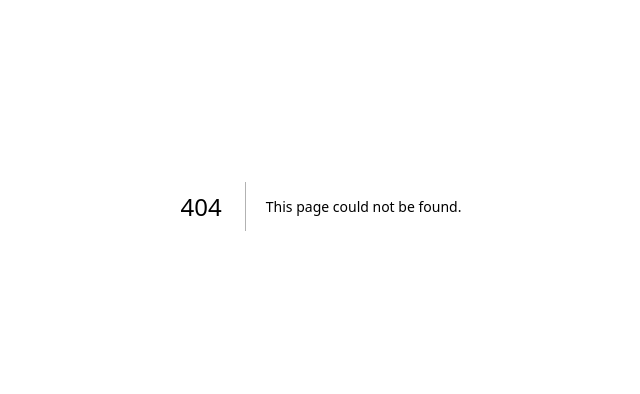
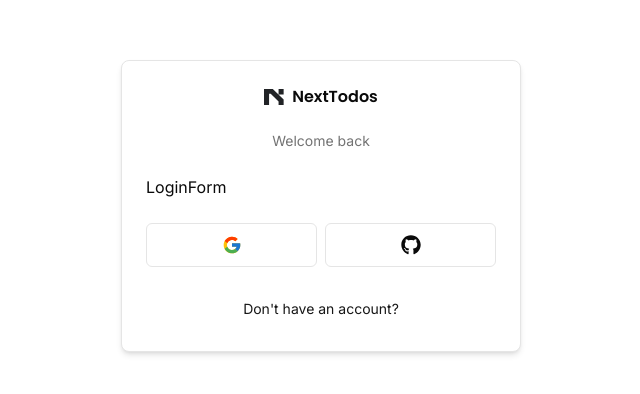
Before and after one commit to Aldiyes/uas-template, a Next.js app: page /auth/login in a window 1280 px wide. Before the commit this address had no page. Shown: the part 194-588 px from the top of the page, without its empty margins (319-959 px from the left). Built offline with nearby package versions, Linux system fonts and the light colour scheme.

Commit message:
feat(auht): create card wrapper for wrap form

```diff
--- a/app/(get-started)/_components/heading.tsx
+++ b/app/(get-started)/_components/heading.tsx
@@ -2,6 +2,7 @@
 
 import { MdKeyboardDoubleArrowRight } from 'react-icons/md';
 
+import { LoginButton } from '@/components/auth/login-button';
 import { Button } from '@/components/ui/button';
 
 export const Heading = () => {
@@ -11,13 +12,19 @@
 				Do More of the Things that Matter Most. Welcome to{' '}
 				<span className="underline">NextTodos</span>
 			</h1>
+
 			<h3 className="font text-base font-medium sm:text-xl md:text-2xl">
 				NextTodos help you develop positive habits and achieve goals
 			</h3>
-			<Button>
-				Enter NextTodos
-				<MdKeyboardDoubleArrowRight className="ml-2 h-4 w-4" />
-			</Button>
+
+			<div>
+				<LoginButton>
+					<Button>
+						Enter NextTodos
+						<MdKeyboardDoubleArrowRight className="ml-2 h-4 w-4" />
+					</Button>
+				</LoginButton>
+			</div>
 		</div>
 	);
 };
--- /dev/null
+++ b/app/auth/_components/login-form.tsx
@@ -0,0 +1,14 @@
+import { CardWrapper } from '@/components/auth/card-wrapper';
+
+export const LoginForm = () => {
+	return (
+		<CardWrapper
+			headerLabel="Welcome back"
+			backButtonLabel="Don't have an account?"
+			backButtonHref="/auth/register"
+			showSocial
+		>
+			LoginForm
+		</CardWrapper>
+	);
+};
--- /dev/null
+++ b/app/auth/layout.tsx
@@ -0,0 +1,11 @@
+export default function AuthLayout({
+	children,
+}: {
+	children: React.ReactNode;
+}) {
+	return (
+		<div className="h-full flex items-center justify-center dark:bg-[#1F1F1F]">
+			{children}
+		</div>
+	);
+}
--- /dev/null
+++ b/app/auth/login/page.tsx
@@ -0,0 +1,5 @@
+import { LoginForm } from '../_components/login-form';
+
+export default function LoginPage() {
+	return <LoginForm />;
+}
--- /dev/null
+++ b/components/auth/back-button.tsx
@@ -0,0 +1,18 @@
+'use client';
+
+import Link from 'next/link';
+
+import { Button } from '@/components/ui/button';
+
+type Props = {
+	label: string;
+	href: string;
+};
+
+export const BackButton = ({ label, href }: Props) => {
+	return (
+		<Button variant="link" className="font-normal w-full" size="sm" asChild>
+			<Link href={href}>{label}</Link>
+		</Button>
+	);
+};
--- /dev/null
+++ b/components/auth/card-wrapper.tsx
@@ -0,0 +1,45 @@
+'use client';
+
+import { BackButton } from '@/components/auth/back-button';
+import { Social } from '@/components/auth/social';
+import { Logo } from '@/components/logo';
+import {
+	Card,
+	CardContent,
+	CardFooter,
+	CardHeader,
+} from '@/components/ui/card';
+
+type Props = {
+	children: React.ReactNode;
+	headerLabel: string;
+	backButtonLabel: string;
+	backButtonHref: string;
+	showSocial?: boolean;
+};
+
+export const CardWrapper = ({
+	children,
+	headerLabel,
+	backButtonLabel,
+	backButtonHref,
+	showSocial,
+}: Props) => {
+	return (
+		<Card className="w-[400px] shadow-md">
+			<CardHeader className="w-full flex flex-col gap-y-4 items-center justify-center">
+				<Logo />
+				<p className="text-muted-foreground text-sm">{headerLabel}</p>
+			</CardHeader>
+			<CardContent>{children}</CardContent>
+			{showSocial && (
+				<CardFooter>
+					<Social />
+				</CardFooter>
+			)}
+			<CardFooter>
+				<BackButton label={backButtonLabel} href={backButtonHref} />
+			</CardFooter>
+		</Card>
+	);
+};
--- /dev/null
+++ b/components/auth/login-button.tsx
@@ -0,0 +1,29 @@
+'use client';
+
+import { useRouter } from 'next/navigation';
+
+type Props = {
+	children: React.ReactNode;
+	mode?: 'modal' | 'redirect';
+	asChild?: boolean;
+};
+
+export const LoginButton = ({
+	children,
+	mode = 'redirect',
+	asChild,
+}: Props) => {
+	const router = useRouter();
+	const onClick = () => {
+		router.push('/auth/login');
+	};
+
+	if (mode === 'modal') {
+		return <span>TODO: Implement Modal</span>;
+	}
+	return (
+		<span onClick={onClick} className="cursor-pointer">
+			{children}
+		</span>
+	);
+};
--- /dev/null
+++ b/components/auth/social.tsx
@@ -0,0 +1,16 @@
+import { Button } from '@/components/ui/button';
+import { FaGithub } from 'react-icons/fa';
+import { FcGoogle } from 'react-icons/fc';
+
+export const Social = () => {
+	return (
+		<div className="flex items-center w-full gap-x-2">
+			<Button size="lg" className="w-full" variant="outline" onClick={() => {}}>
+				<FcGoogle className="h-5 w-5" />
+			</Button>
+			<Button size="lg" className="w-full" variant="outline" onClick={() => {}}>
+				<FaGithub className="h-5 w-5" />
+			</Button>
+		</div>
+	);
+};
--- /dev/null
+++ b/components/ui/card.tsx
@@ -0,0 +1,79 @@
+import * as React from "react"
+
+import { cn } from "@/lib/utils"
+
+const Card = React.forwardRef<
+  HTMLDivElement,
+  React.HTMLAttributes<HTMLDivElement>
+>(({ className, ...props }, ref) => (
+  <div
+    ref={ref}
+    className={cn(
+      "rounded-lg border bg-card text-card-foreground shadow-sm",
+      className
+    )}
+    {...props}
+  />
+))
+Card.displayName = "Card"
+
+const CardHeader = React.forwardRef<
+  HTMLDivElement,
+  React.HTMLAttributes<HTMLDivElement>
+>(({ className, ...props }, ref) => (
+  <div
+    ref={ref}
+    className={cn("flex flex-col space-y-1.5 p-6", className)}
+    {...props}
+  />
+))
+CardHeader.displayName = "CardHeader"
+
+const CardTitle = React.forwardRef<
+  HTMLParagraphElement,
+  React.HTMLAttributes<HTMLHeadingElement>
+>(({ className, ...props }, ref) => (
+  <h3
+    ref={ref}
+    className={cn(
+      "text-2xl font-semibold leading-none tracking-tight",
+      className
+    )}
+    {...props}
+  />
+))
+CardTitle.displayName = "CardTitle"
+
+const CardDescription = React.forwardRef<
+  HTMLParagraphElement,
+  React.HTMLAttributes<HTMLParagraphElement>
+>(({ className, ...props }, ref) => (
+  <p
+    ref={ref}
+    className={cn("text-sm text-muted-foreground", className)}
+    {...props}
+  />
+))
+CardDescription.displayName = "CardDescription"
+
+const CardContent = React.forwardRef<
+  HTMLDivElement,
+  React.HTMLAttributes<HTMLDivElement>
+>(({ className, ...props }, ref) => (
+  <div ref={ref} className={cn("p-6 pt-0", className)} {...props} />
+))
+CardContent.displayName = "CardContent"
+
+const CardFooter = React.forwardRef<
+  HTMLDivElement,
+  React.HTMLAttributes<HTMLDivElement>
+>(({ className, ...props }, ref) => (
+  <div
+    ref={ref}
+    className={cn("flex items-center p-6 pt-0", className)}
+    {...props}
+  />
+))
+CardFooter.displayName = "CardFooter"
+
+export { Card, CardHeader, CardFooter, CardTitle, CardDescription, CardContent }
```
